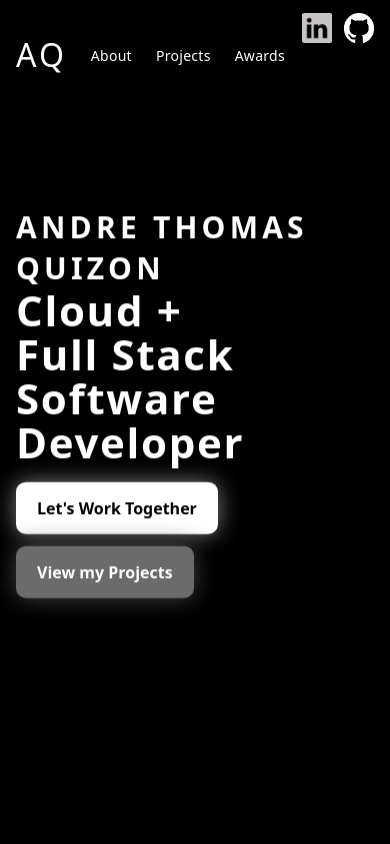
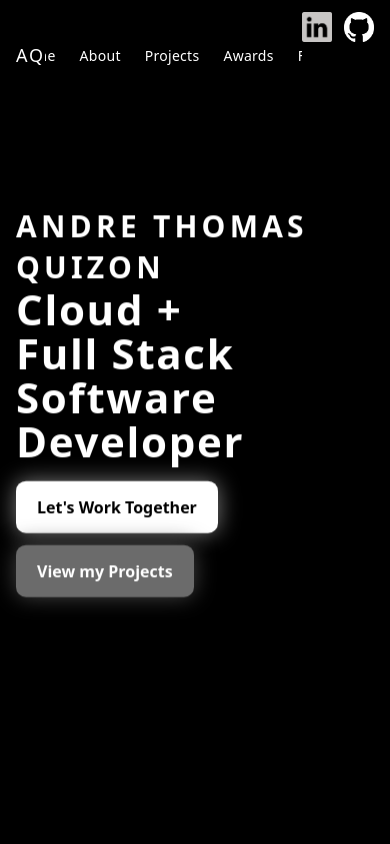
Before and after one commit to AnonymousDre/my-portfolio, a React (Vite) app: page / in a window 390 px wide. Shown: the top 844 px of the page. Built offline with nearby package versions, Linux system fonts and the light colour scheme; a web font is replaced by a local one.

Commit message:
Update index.css

```diff
--- a/src/index.css
+++ b/src/index.css
@@ -653,6 +653,11 @@ body::-webkit-scrollbar {
     margin-top: 0;
   }
 
+  .name-logo {
+    font-size: 18px;
+    line-height: 1;
+  }
+
   .sections {
     position: static;
     inset: auto;
```
